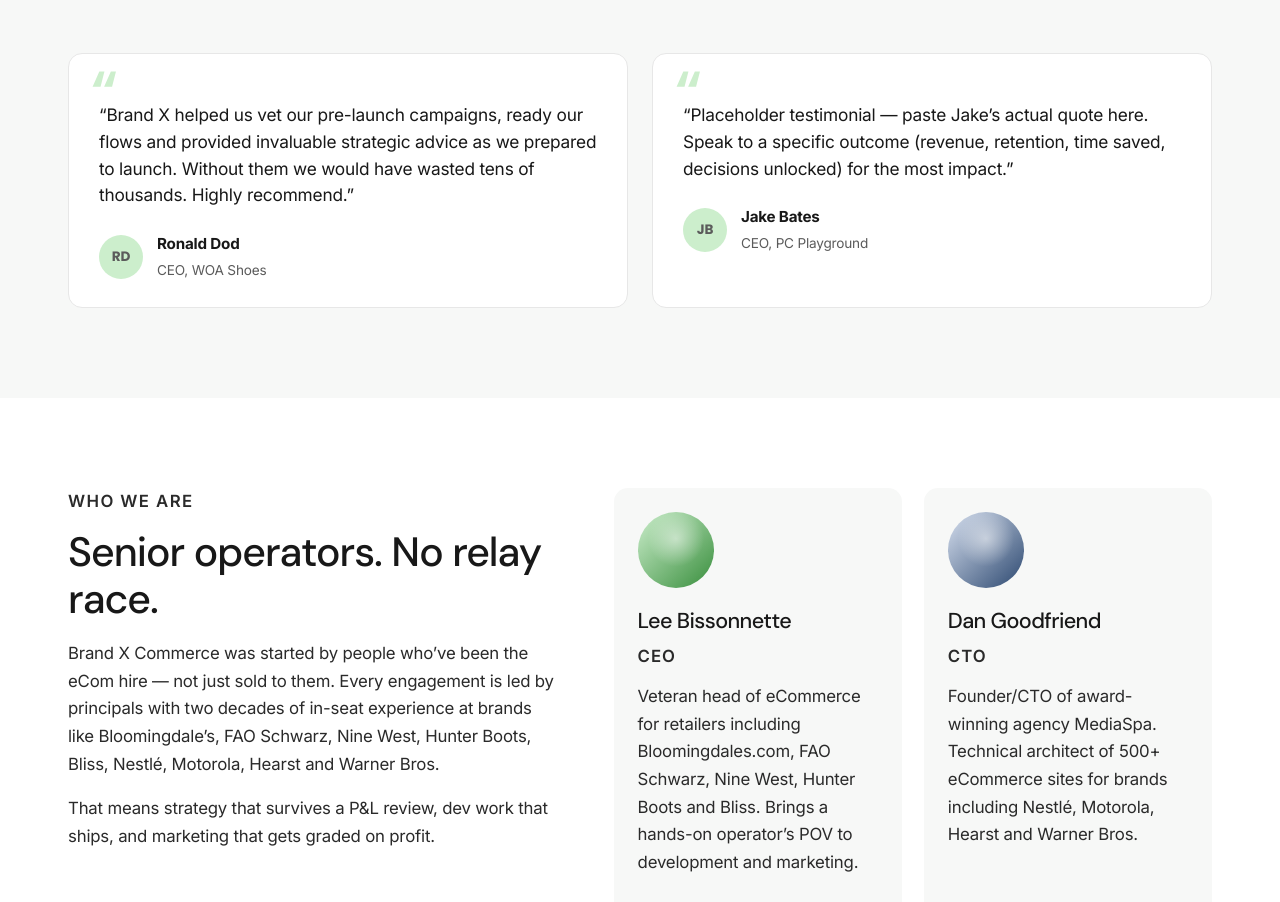
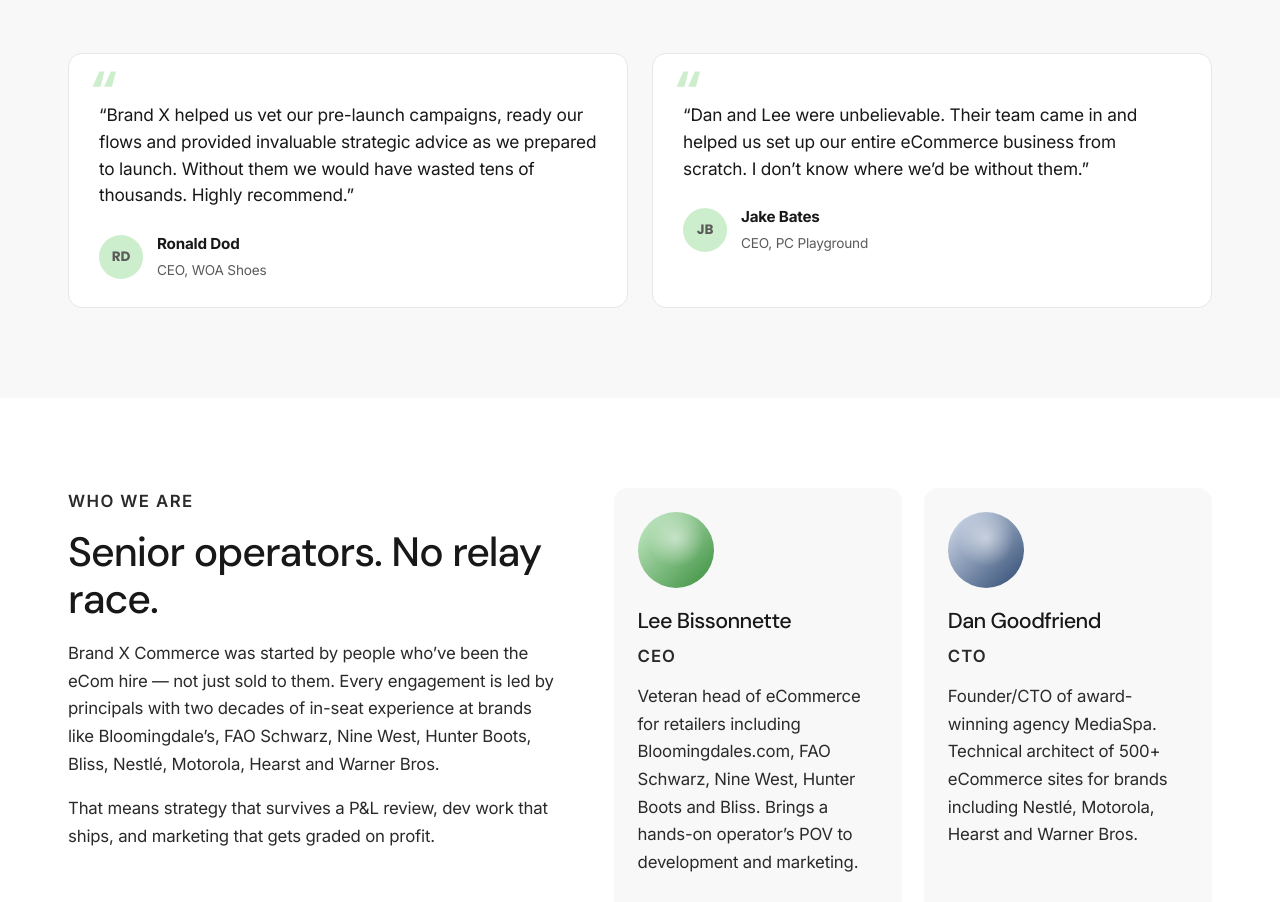
Before and after one commit to ImageConscience/BrandXWebsite, a website: page public/index.html in a window 1280 px wide. Shown: the part 7323-8225 px from the top of the page. Drawn offline with Linux system fonts and the light colour scheme.

Commit message:
Add Jake Bates' real quote to second testimonial

```diff
--- a/public/index.html
+++ b/public/index.html
@@ -353,7 +353,7 @@
             </figcaption>
           </figure>
           <figure class="testimonial">
-            <blockquote>&ldquo;Placeholder testimonial &mdash; paste Jake&rsquo;s actual quote here. Speak to a specific outcome (revenue, retention, time saved, decisions unlocked) for the most impact.&rdquo;</blockquote>
+            <blockquote>&ldquo;Dan and Lee were unbelievable. Their team came in and helped us set up our entire eCommerce business from scratch. I don&rsquo;t know where we&rsquo;d be without them.&rdquo;</blockquote>
             <figcaption>
               <span class="avatar" aria-hidden="true">JB</span>
               <div><strong>Jake Bates</strong><span>CEO, PC Playground</span></div>
```
